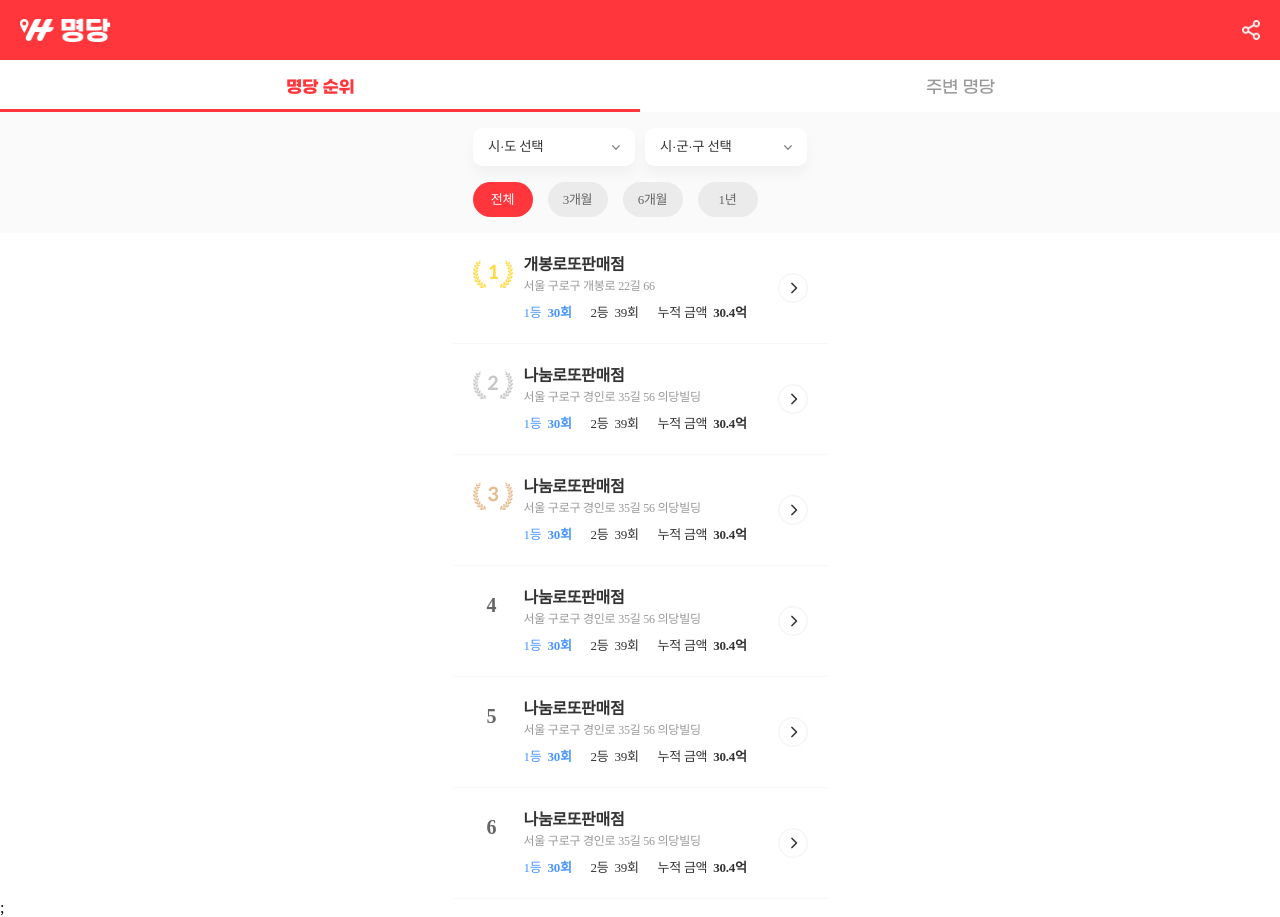
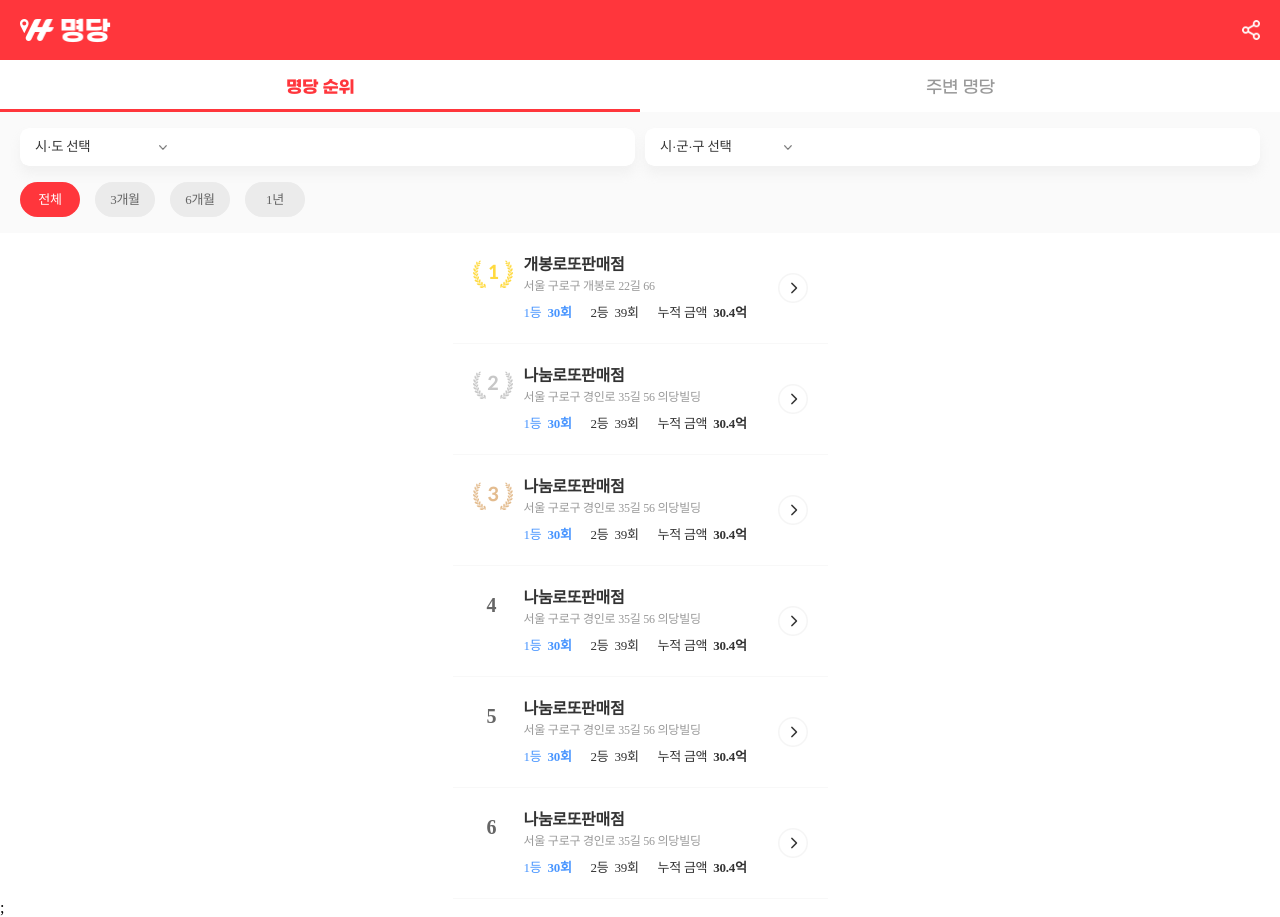
Before and after one commit to Hanminji/myungdang-web, a React (Create React App) app: page / in a window 1280 px wide. Built offline with nearby package versions, Linux system fonts and the light colour scheme; the HTML template or start-up script is replaced by a standard one; a web font is replaced by a local one.

Commit message:
css 조정

```diff
--- a/src/assets/css/App.css
+++ b/src/assets/css/App.css
@@ -8,7 +8,7 @@ button, input, select {
 }
 
 select {
-  width: 162px;
+  width: 100%;
   height: 38px;
   background: #FFFFFF 0% 0% no-repeat padding-box;
   box-shadow: 0px 8px 11px #C7C7C729;
--- a/src/assets/css/Near.css
+++ b/src/assets/css/Near.css
@@ -10,7 +10,7 @@
 .input-search {
   display: inline-block;
   margin-top: 16px;
-  width: 335px;
+  width: 85%;
   height: 38px;
   background: #EBEBEB 0% 0% no-repeat padding-box;
   border-radius: 9px;
@@ -30,7 +30,7 @@
 
 .near-content{
   margin: 0 auto;
-  width: 375px;
+  width: 100%;
   height: 100%;
 }
 
--- a/src/assets/css/Rank.css
+++ b/src/assets/css/Rank.css
@@ -10,7 +10,7 @@
 
 .content {
   margin: 0 auto;
-  width: 375px;
+  width: 100%;
   height: 121px;
 }
 
@@ -18,18 +18,19 @@
   position: absolute;
   top: 16px;
   right: 50%;
+  left: 20px;
   margin-right: 5px;
 }
 .location-right {
   position: absolute;
   top: 16px;
   left: 50%;
+  right: 20px;
   margin-left: 5px;
 }
 
 .month {
-  position: relative;
-  width: 300px;
+  position:absolute;
   top: 70px;
   left: 20px;
 }
@@ -57,16 +58,19 @@
   letter-spacing: -0.26px;
   color: #FFFFFF;
 }
-
+.store-content {
+  margin: 0 auto;
+  width: 100%;
+}
 .store {
   position: relative;
   margin: 0 auto;
-  left: 0px;
   width: 375px;
   height: 110px;
   opacity: 1;
   border-bottom: 1px #F8F8F8;
   border-bottom-style: inset;
+  text-align: center;
 }
 .rank-img-1 {
   position: absolute;
--- a/src/components/Rank.js
+++ b/src/components/Rank.js
@@ -91,6 +91,7 @@ function Rank() {
           ))}
         </div>
       </div>
+      <div className="store-content">
       {_dummy.map((store, index) => (
         <div className="store" key={index}>
           {store.RANK < 4 ? <div className={"rank-img-" + store.RANK} /> : <div className="rank-text">{store.RANK}</div>}
@@ -110,6 +111,7 @@ function Rank() {
 
       <RankModal closeModal={closeModal} modalIsOpen={modalIsOpen} store={selectedStore}/>
     </div>
+    </div>
   )
 }
 
```
Also changed, not shown: firebase.json.
